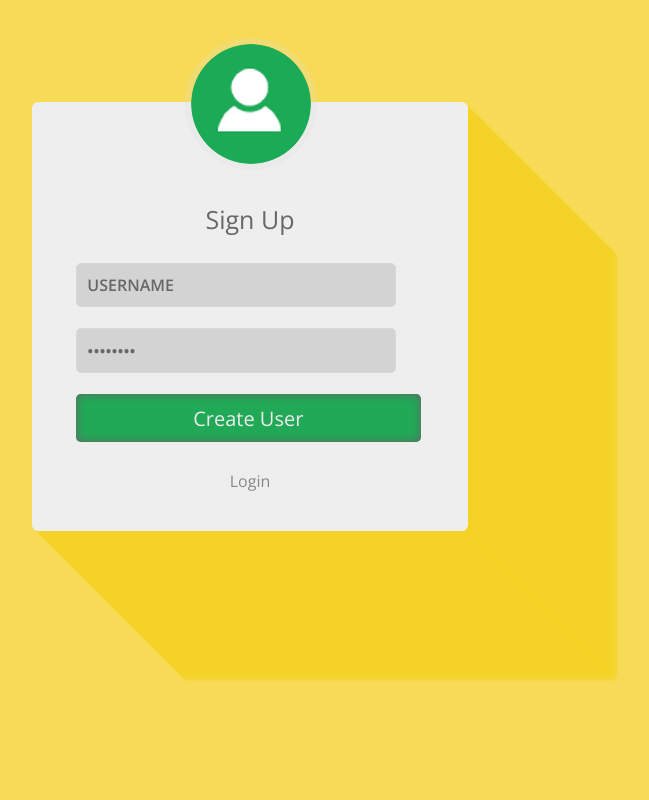
After one commit to JBaba/PyWork, a Django app: page /signup/ in a window 1280 px wide. The commit adds this page. Shown: the whole page, without its empty margins (390-1039 px from the left). Run offline with Django 3.2, Linux system fonts and the light colour scheme; some libraries are stand-ins or nearby versions.

Commit message:
user signup added

```diff
--- a/DTest/webapp/templates/webapp/login.html
+++ b/DTest/webapp/templates/webapp/login.html
@@ -31,6 +31,7 @@
 				<input type="submit" onclick="myFunction()" value="LOGIN">
 			</div>
 			<p><a href="#">Forgot Password ?</a></p>
+			<p><a href="/signup/">Sign Up</a></p>
 		</form>
 		</div>
 	</div>
--- /dev/null
+++ b/DTest/webapp/templates/webapp/signup.html
@@ -0,0 +1,38 @@
+<html>
+	<head>
+		<title>Login</title>
+
+		<!-- This loads static files -->
+		{% load staticfiles %}
+
+		<meta charset="utf-8">
+		<link href="{% static 'webapp/css/Style.css' %}" rel="stylesheet" type="text/css">
+		<meta name="viewport" content="width=device-width, initial-scale=1">
+		<!--webfonts-->
+		<link href="//fonts.googleapis.com/css?family=Open+Sans:600italic,400,300,600,700" rel="stylesheet" type="text/css">
+		<!--//webfonts-->
+	</head>
+<body>
+	<script src="//ajax.googleapis.com/ajax/libs/jquery/1.10.2/jquery.min.js"></script>
+	 <!-----start-main---->
+	 <div class="main">
+	 <!---728x90--->
+	<div class="login-form">
+	<h1>Sign Up</h1>
+		<div class="head">
+			<img src="{% static 'webapp/images/user.png' %}" alt="">
+		</div>
+		<form action="/add_user/" method="post">
+			{% csrf_token %}
+			<label style="font-style: italic;color: red;">{{error_msg}}</label>
+			<input type="text" id="USERNAME" name="USERNAME" class="text" value="USERNAME" >
+			<input type="password" id="Password" value="Password" name="Password" >
+			<div class="submit">
+				<input type="submit" onclick="myFunction()" value="Create User">
+			</div>
+			<p><a href="/">Login</a></p>
+		</form>
+		</div>
+	</div>
+</body>
+</html>
--- a/DTest/webapp/urls.py
+++ b/DTest/webapp/urls.py
@@ -4,7 +4,9 @@ from . import views
 
 urlpatterns = [
     url(r'^$', views.login, name='login'),
-     url(r'^login/$', views.dologin, name='dologin'),
+    url(r'^login/$', views.dologin, name='dologin'),
+    url(r'^signup/$', views.pageSignup, name='pageSignup'),
+    url(r'^add_user/$', views.add_user, name='add_user'),
 ]
 """ Here we are calling method 'index' which is located inside 'views.py' file """
 """ We can not write comments inside list """
--- a/DTest/webapp/views.py
+++ b/DTest/webapp/views.py
@@ -4,12 +4,16 @@ from webapp.forms.login import submitLogin
 from django.http.response import HttpResponseRedirect
 from .models import User
 from webapp.bo.userBo import UserBo
+from django.template.context_processors import request
 
 def index(request):
 	return HttpResponse("<h2>Hi There!</h2>")
 
 def login(request):
 	return render(request,'webapp/login.html')
+
+def pageSignup(request):
+	return render(request,'webapp/signup.html')
 
 def dologin(request):
 	if request.method == 'POST':
@@ -26,8 +30,14 @@ def dologin(request):
 			print "Not Valid User"
 			return render(request,'webapp/login.html',{'error_msg':'Not Valid User'})
 
-
-
+def add_user(request):
+	userBo = UserBo()
+	if request.method == 'POST':
+		if userBo.isUserExits(request.POST.get('USERNAME')) :
+			return render(request,'webapp/signup.html',{'error_msg':'User already exits'})
+		else:
+			userBo.createUser(request)
+			return render(request,'webapp/signup.html',{'error_msg':'User has been created'})
 
 def dologinWithForms(request):
 	print('i am in do login')
```
Also changed, not shown: DTest/webapp/bo/userBo.py (+7 -0 lines), DTest/db.sqlite3, 3 other files.
